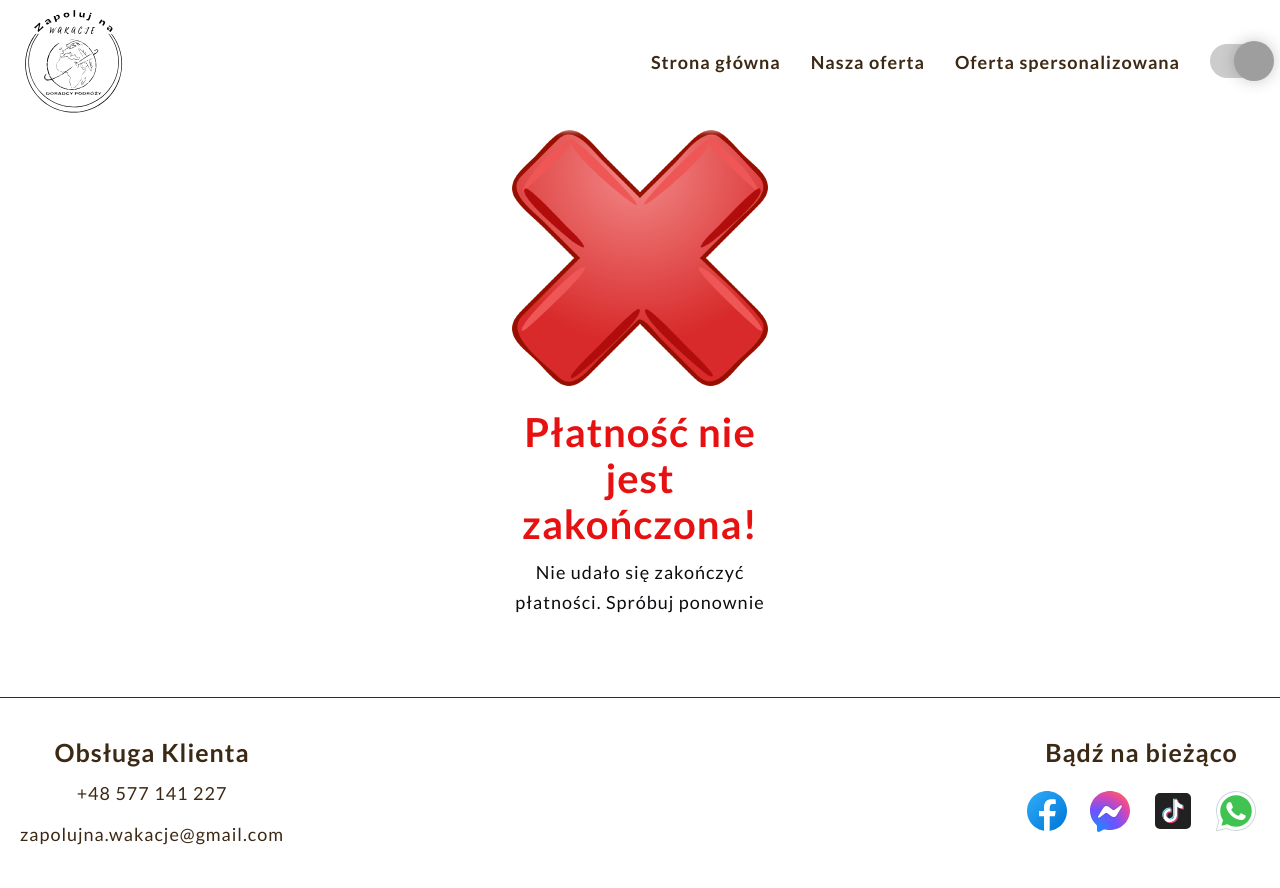
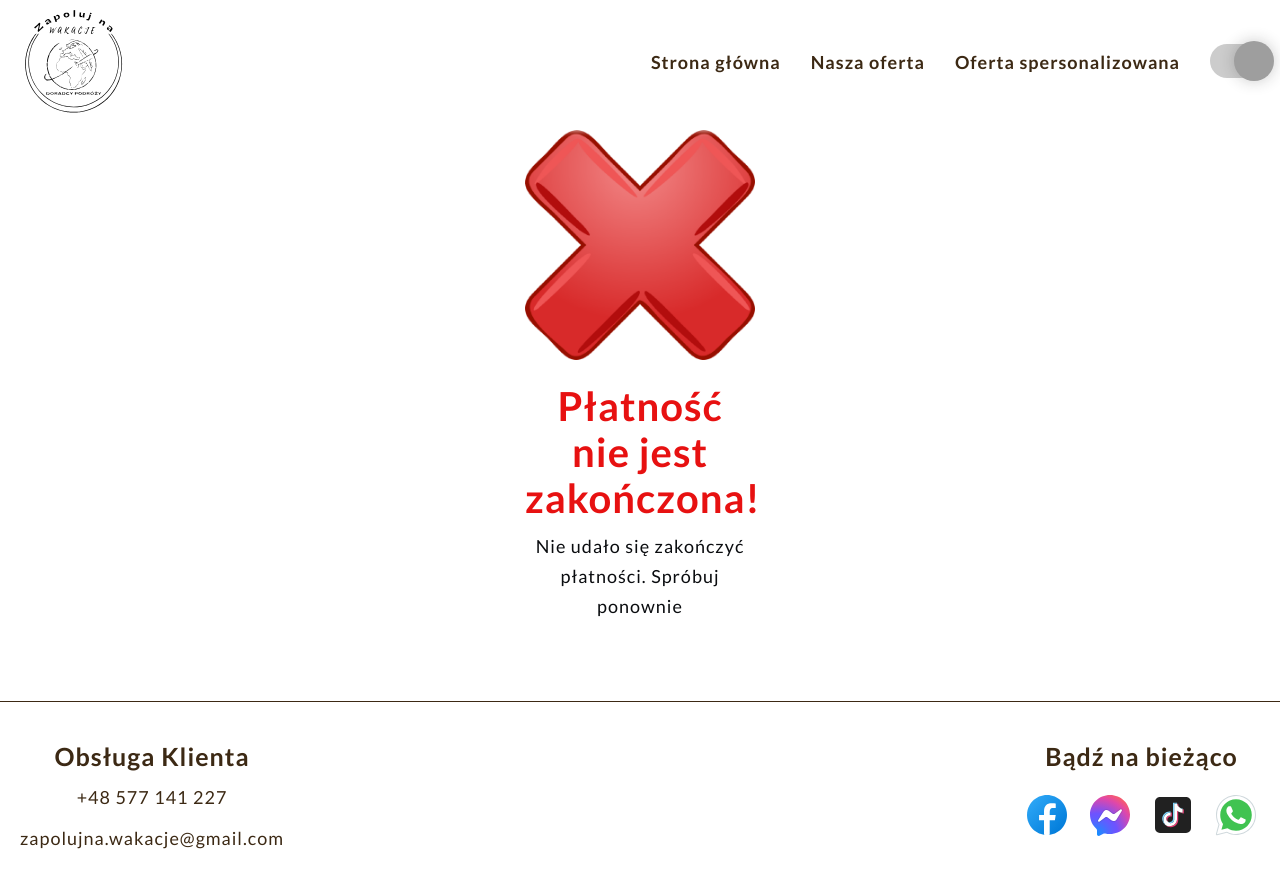
Before and after one commit to Anatoli1022/turizm, a React (Create React App) app: page /failedpayment in a window 1280 px wide. Shown: the top 888 px of the page. Built offline with nearby package versions, Linux system fonts and the light colour scheme; grey boxes are pictures that could not be loaded.

Commit message:
fix: fix image failedPayment

```diff
--- a/src/components/page/failedPayment/failedPayment/FailedPayment.module.scss
+++ b/src/components/page/failedPayment/failedPayment/FailedPayment.module.scss
@@ -6,7 +6,7 @@
 
 .payment-container {
   text-align: center;
-  max-width: 256px;
+  max-width: 230px;
   margin-left: auto;
   margin-right: auto;
 }
```
